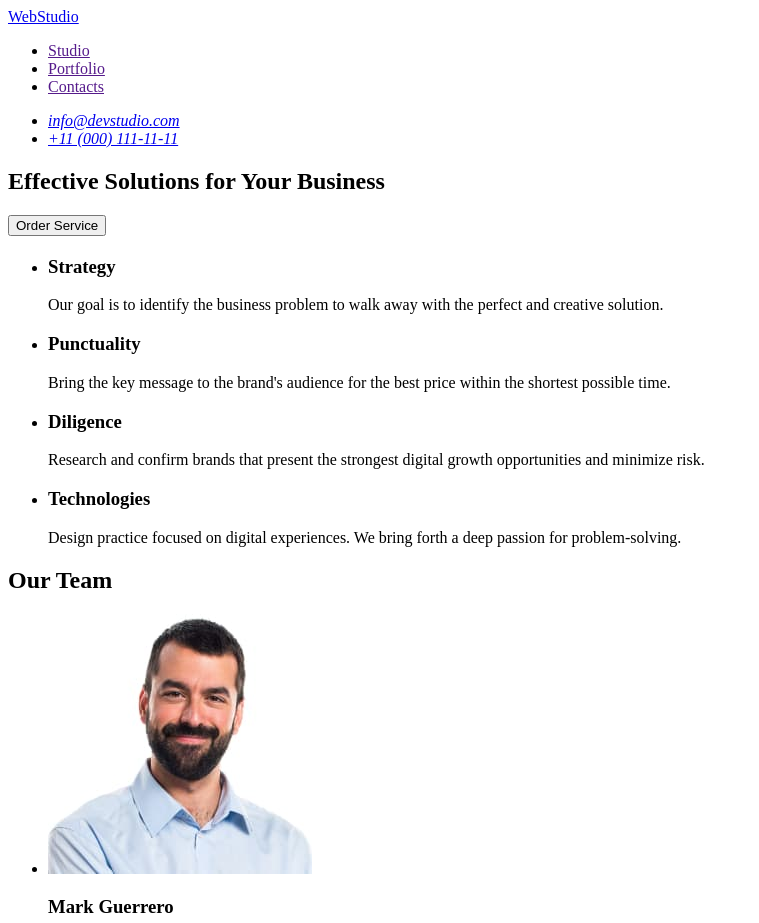
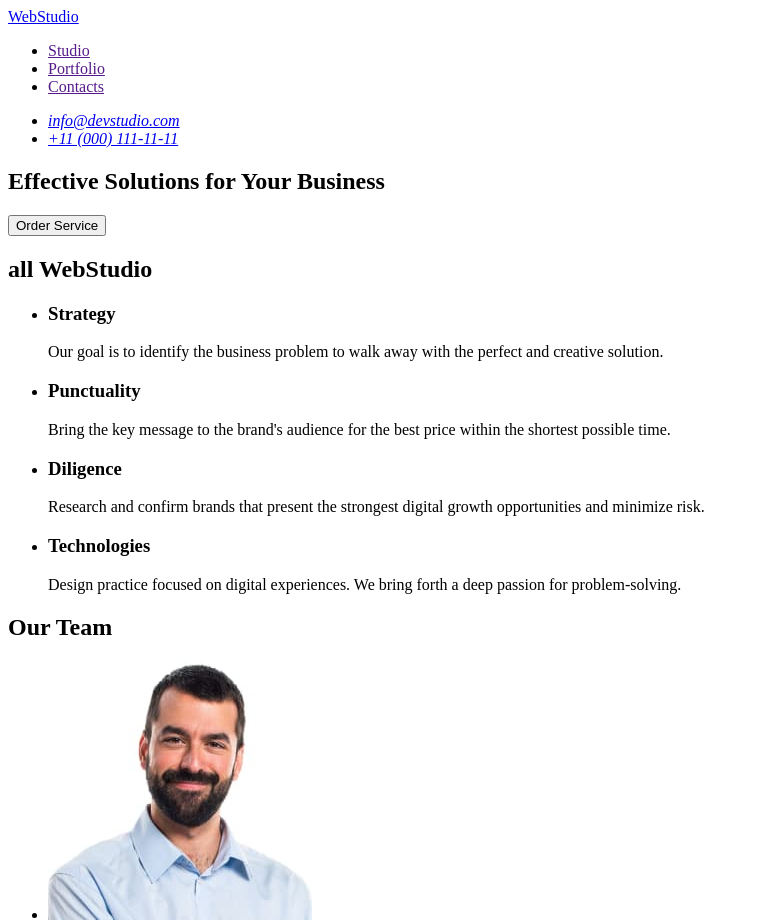
Before and after one commit to POV39/goit-markup-hw-01, a plain HTML site: page index.html in a window 1280 px wide. Shown: the top 923 px of the page, without its empty margins (0-759 px from the left). Drawn offline with Linux system fonts and the light colour scheme.

Commit message:
add index file

```diff
--- a/index.html
+++ b/index.html
@@ -32,7 +32,7 @@
             <button type="button">Order Service</button>
         </section>
         <section>
-            <h2></h2>
+            <h2>all WebStudio</h2>
             <ul>
                 <li>
                     <h3>Strategy</h3>
```
